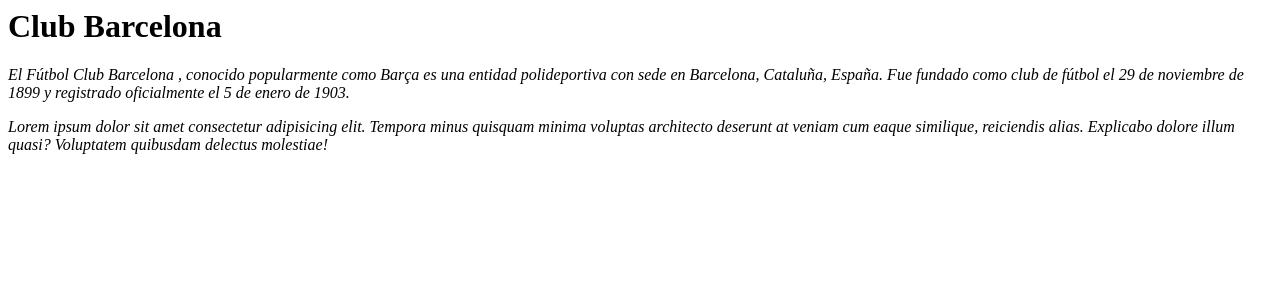
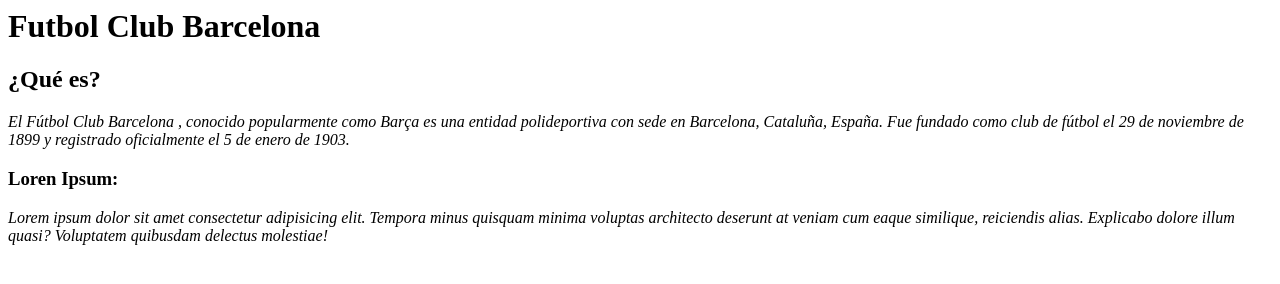
Before and after one commit to danielgomez06/Working_with_text, a plain HTML site: page index.html in a window 1280 px wide. Drawn offline with Linux system fonts and the light colour scheme.

Commit message:
Update index.html

```diff
--- a/index.html
+++ b/index.html
@@ -5,10 +5,12 @@
         </title>
     </head>
     <body>
-        <h1><strong>Club Barcelona</strong></h1>
+        <h1><strong>Futbol Club Barcelona</strong></h1>
+        <h2>¿Qué es?</h2>
         <p><em>
             El Fútbol Club Barcelona , conocido popularmente como Barça es una entidad polideportiva con sede en Barcelona, Cataluña, España. Fue fundado como club de fútbol el 29 de noviembre de 1899 y registrado oficialmente el 5 de enero de 1903.</em>
         </p>
+        <h3>Loren Ipsum:</h3>
         <p><em>
             Lorem ipsum dolor sit amet consectetur adipisicing elit. Tempora minus quisquam minima voluptas architecto deserunt at veniam cum eaque similique, reiciendis alias. Explicabo dolore illum quasi? Voluptatem quibusdam delectus molestiae!</em>
         </p>
```
